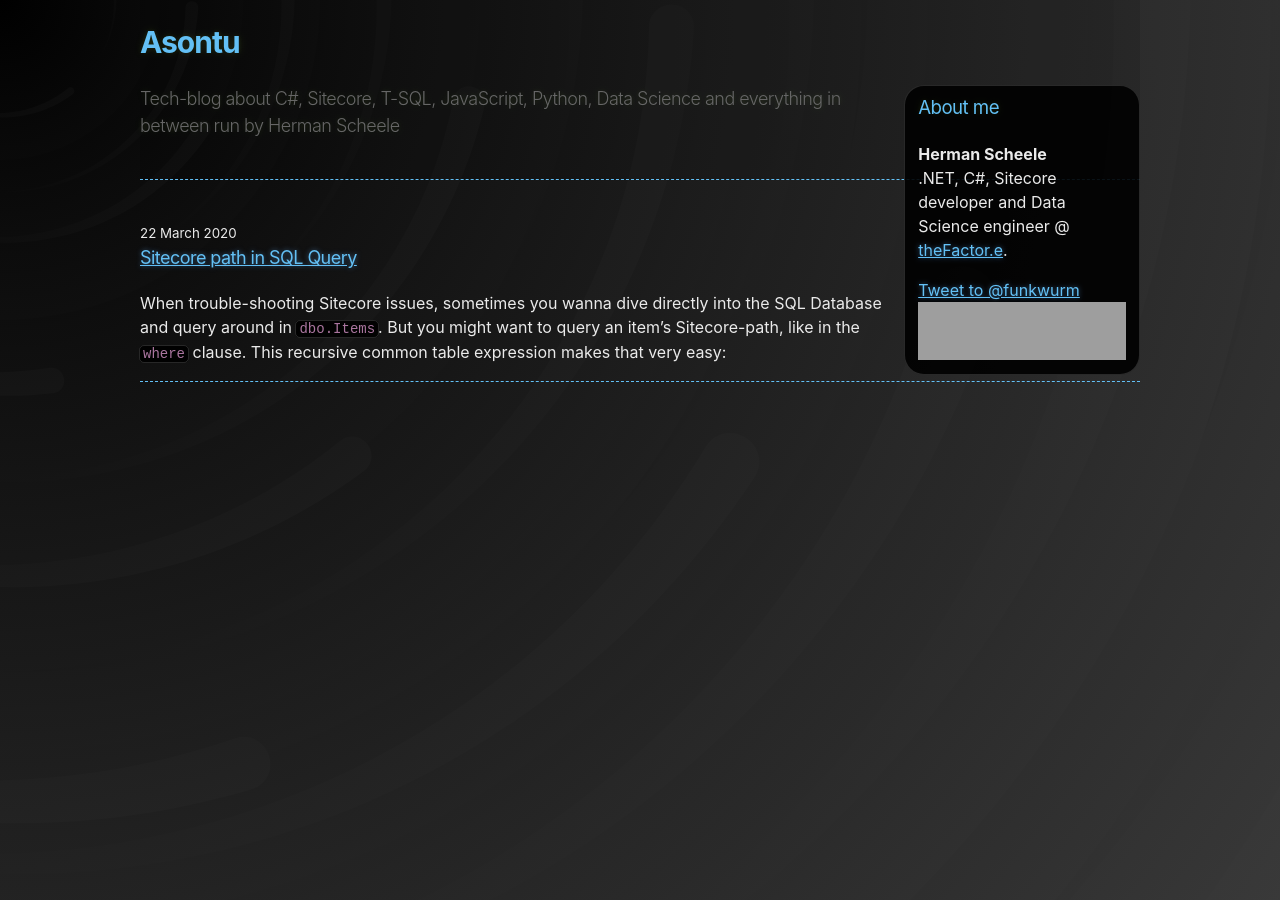
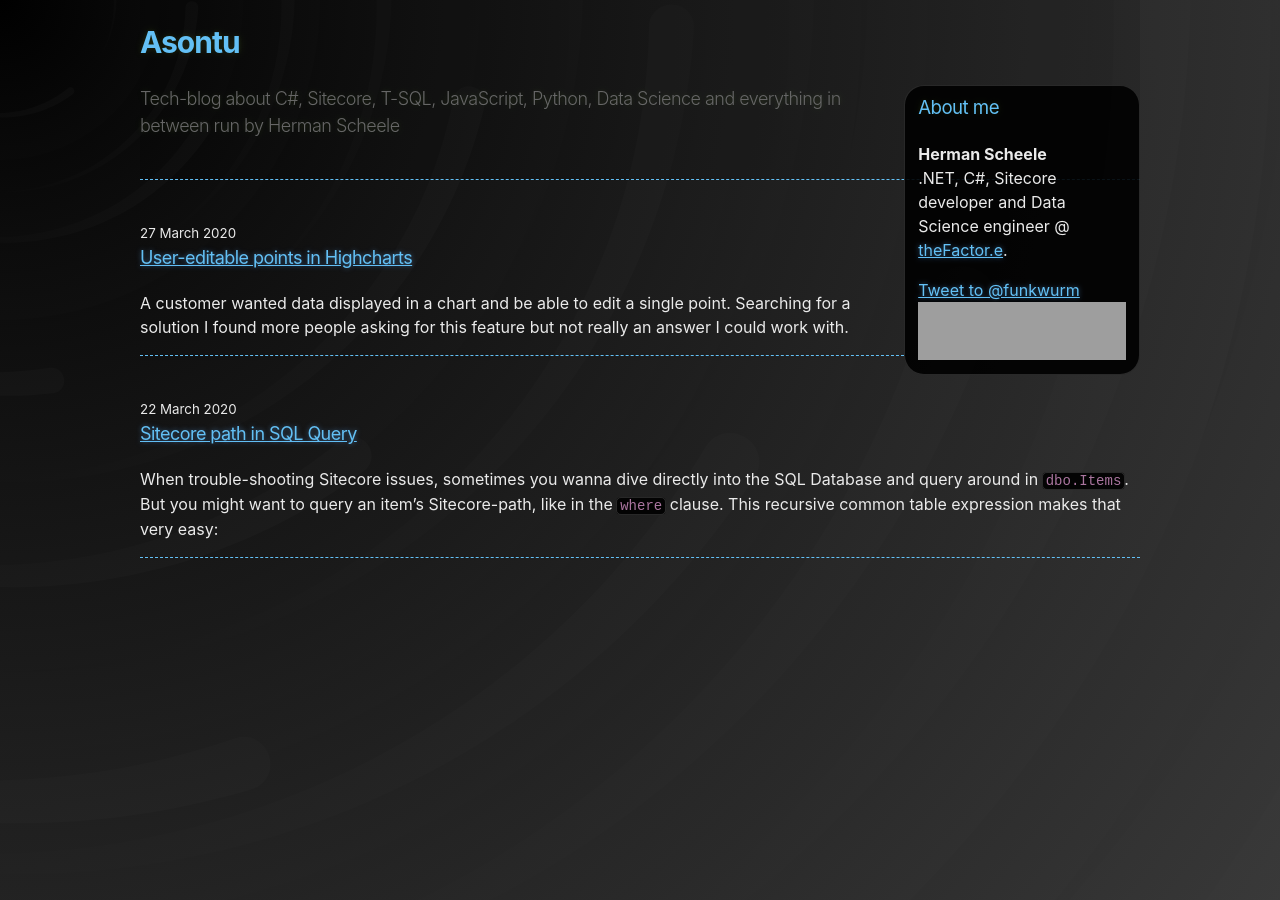
Before and after one commit to asontu/asontu.github.io, a Jekyll site: the page built from index.html, in a window 1280 px wide. Built offline with Jekyll 4.4.1, drawn with Linux system fonts in a browser that asks for light colours; comment, search, counter and statistics services are not loaded; some of the changed lines change nothing that is shown; grey boxes are pictures that could not be loaded.

Commit message:
User-editable points in Highcharts

````diff
--- /dev/null
+++ b/_posts/2020-03-27-user-editable-points-in-highcharts.md
@@ -0,0 +1,186 @@
+---
+layout: post
+title:  "User-editable points in Highcharts"
+tags: JavaScript
+---
+
+A customer wanted data displayed in a chart and be able to edit a single point. Searching for a solution I found more people asking for this feature but not really an answer I could work with.
+
+So I went to work and came up with this, using [this Stack Overflow answer cloning the tooltip](https://stackoverflow.com/a/11486497) and [this plugin for a tooltip-show event](http://jsfiddle.net/gevgeny/7egwguay/).
+
+Code below and demo on [JSFiddle](https://jsfiddle.net/joLq0ukx/). Click a point, it sticks, double-click the value and a prompt comes up for a new value.
+
+```js
+// Plugin code
+(function (Highcharts) {
+
+	Highcharts.wrap(Highcharts.Tooltip.prototype, 'hide', function (proceed) {
+		var tooltip = this.chart.options.tooltip;
+
+		// Run the original proceed method
+		proceed.apply(this, Array.prototype.slice.call(arguments, 1));
+
+		if (!this.isHidden && tooltip.events && tooltip.events.hide) {
+			tooltip.events.hide();
+		}
+	});
+
+	Highcharts.wrap(Highcharts.Tooltip.prototype, 'refresh', function (proceed) {
+		var tooltip = this.chart.options.tooltip;
+
+		// Run the original proceed method
+		proceed.apply(this, Array.prototype.slice.call(arguments, 1));
+
+		if (tooltip.events && tooltip.events.show) {
+			tooltip.events.show(this.chart.hoverPoints);
+		}
+	});
+
+}(Highcharts));
+
+$(function () {
+	function setVisibility(setObject, setValue) {
+		setObject.element.setAttribute('visibility', setValue);
+		setObject.div.style.visibility = setValue;
+	}
+	function setClone(doWhat) {
+		chart.container.firstChild[doWhat+'Child'](cloneToolTip.element);
+		chart.container[doWhat+'Child'](cloneToolTip.div);
+	}
+
+	var cloneToolTip = null;
+	var clickedPoint = null;
+	var chart = new Highcharts.Chart({
+		chart: {
+			renderTo: 'container'
+		},
+		xAxis: {
+			categories: ['Jan', 'Feb', 'Mar', 'Apr', 'May', 'Jun', 'Jul', 'Aug', 'Sep', 'Oct', 'Nov', 'Dec']
+		},
+
+		series: [{
+			allowPointSelect: true,
+			data: [29.9, 71.5, 106.4, 129.2, 144.0, 176.0, 135.6, 148.5, 216.4, 194.1, 95.6, 54.4]
+		}, {
+			allowPointSelect: true,
+			data: [29.9, 71.5, 106.4, 129.2, 144.0, 176.0, 135.6, 148.5, 216.4, 194.1, 95.6, 54.4].reverse()
+		}, {
+			allowPointSelect: true,
+			data: [194.1, 95.6, 54.4, 29.9, 71.5, 106.4, 129.2, 144.0, 176.0, 135.6, 148.5, 216.4]
+		}],
+
+		plotOptions: {
+			series: {
+				cursor: 'pointer',
+				point: {
+					events: {
+						// this function makes the ToolTip "stick" when its point is clicked by cloning it
+						click: function() {
+							var doClone = true;
+							// if there is currently a cloned ToolTip, remove it from the DOM before adding a new one
+							if (cloneToolTip) {
+								setClone('remove');
+								// if the clicked point is the one that was already cloned, don't clone it again, only remove
+								if (clickedPoint == this) {
+									doClone = false;
+								}
+							}
+							// if a _different_ point from the cloned one was clicked (or there is no clone currently), clone the newly clicked point's ToolTip
+							if (doClone) {
+								// clone
+								cloneToolTip = {
+									element : chart.tooltip.label.element.cloneNode(true),
+									div : chart.tooltip.label.div.cloneNode(true)
+								};
+								// make clone visible, original might not be
+								setVisibility(cloneToolTip, 'visible');
+								// only ToolTip from a clicked point can receive events
+								cloneToolTip.div.style.pointerEvents = 'auto';
+								// append clones to the appropriate element
+								setClone('append');
+								// hide the original ToolTip
+								setVisibility(chart.tooltip.label, 'hidden');
+								// remember which point was clicked to detect closing it
+								clickedPoint = this;
+							} else {
+								// a clicked point was clicked again to "unstick", set clones to null
+								cloneToolTip = null;
+								// show the original ToolTip again
+								setVisibility(chart.tooltip.label, 'visible');
+								// set last clicked point to null
+								clickedPoint = null;
+							}
+						}
+					}
+				}
+			}
+		},
+		tooltip: {
+			useHTML: true,
+			events: {
+				// even though we hide the ToolTip in the click-event above. if the mouse moves away from the chart long
+				// enough to completely remove the ToolTip then it will be redrawn from scratch, nullifying the
+				// visibility-attributes so we have to hide it again in this custom event that fires right after
+				// the ToolTip has been drawn. Simply using [return false] in the formatter doesn't work because we need
+				// a ToolTip to clone if a different point is clicked.
+				show: function(points) {
+					if (cloneToolTip) {
+						setVisibility(chart.tooltip.label, 'hidden');
+					}
+				}
+			},
+			formatter: function() {
+				// build the ToolTip, this is made to resemble the default ToolTip with added data- attributes
+				// to know in the dblclick event-handler which point from which series to update
+				return `
+<span>${this.point.category}<br>
+	<span style="color:${this.series.color}">●</span> ${this.series.name}:
+	<b data-series="${this.series.index}" data-x="${this.point.index}" data-y="${this.y}" title="Double-click to edit value">${this.y}</b>
+</span>`;
+			}
+		}
+	});
+
+	$(window).resize(function() {
+		if (cloneToolTip) {
+			// remove cloned ToolTip after screen resize
+			setClone('remove');
+			cloneToolTip = null;
+			// edited point is no longer clicked
+			clickedPoint = null;
+			// show original ToolTip again
+			setVisibility(chart.tooltip.label, 'visible');
+			// go through selected points and unselect()
+			chart.getSelectedPoints().map(p => p.select(false));
+		}
+	});
+
+	// watch for any <b> elements (dynamically) added to #container that have a data-x attribute
+	// and attach dblclick event-handler
+	$('#container').on('dblclick', 'b[data-x]', function() {
+		var el = $(this);
+		// get information about which point from which series to update
+		var x = parseInt(el.attr('data-x'));
+		var series = parseInt(el.attr('data-series'));
+		// ask new value
+		var newVal = parseFloat(prompt('New value', el.attr('data-y')));
+		// return if new value wasn't given or not a valid float
+		if (newVal == undefined || isNaN(newVal)) return;
+
+		// Some $.ajax() call to actually persist the new value server-side
+		// and possibly do more validation-checks here
+
+		// update point by removing it without redraw and adding it _with_ redraw
+		chart.series[series].removePoint(x, false);
+		chart.series[series].addPoint([x, newVal], true);
+
+		// remove cloned ToolTip after point is edited
+		setClone('remove');
+		cloneToolTip = null;
+		// edited point is no longer clicked
+		clickedPoint = null;
+		// show original ToolTip again
+		setVisibility(chart.tooltip.label, 'visible');
+	});
+});
+```
--- a/_sass/jekyll-theme-hacker.scss
+++ b/_sass/jekyll-theme-hacker.scss
@@ -201,6 +201,7 @@ hr {
   border: 0;
   border-bottom: 1px dashed $theme-color;
   color: $theme-color;
+  margin-bottom: 40px;
 }
 
 /* Buttons
````
